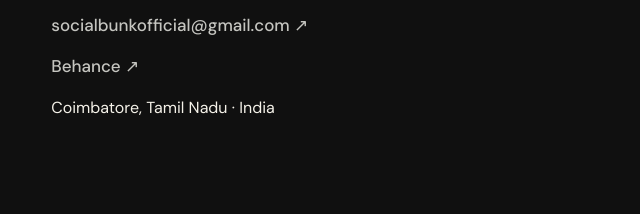
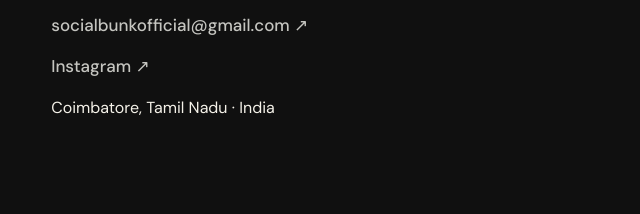
Before and after one commit to socialbunkofficial-Business/website, a plain HTML site: page index.html in a window 1280 px wide. Shown: the part 4433-4647 px from the top of the page, 0-640 px from the left. Drawn offline with Linux system fonts and the light colour scheme.

Commit message:
Update index.html

```diff
--- a/index.html
+++ b/index.html
@@ -594,7 +594,8 @@
           WhatsApp: +91 63694 07710 ↗
         </a>
         <a href="mailto:socialbunkofficial@gmail.com">socialbunkofficial@gmail.com ↗</a>
-        <a href="https://behance.net/" target="_blank" rel="noopener">Behance ↗</a>
+        <a href="https://www.instagram.com/social_bunk_2026/" target="_blank" rel="noopener">Instagram ↗</a>
+        <!-- <a href="https://behance.net/" target="_blank" rel="noopener">Behance ↗</a> -->
         <span>Coimbatore, Tamil Nadu · India</span>
       </div>
     </div>
```
